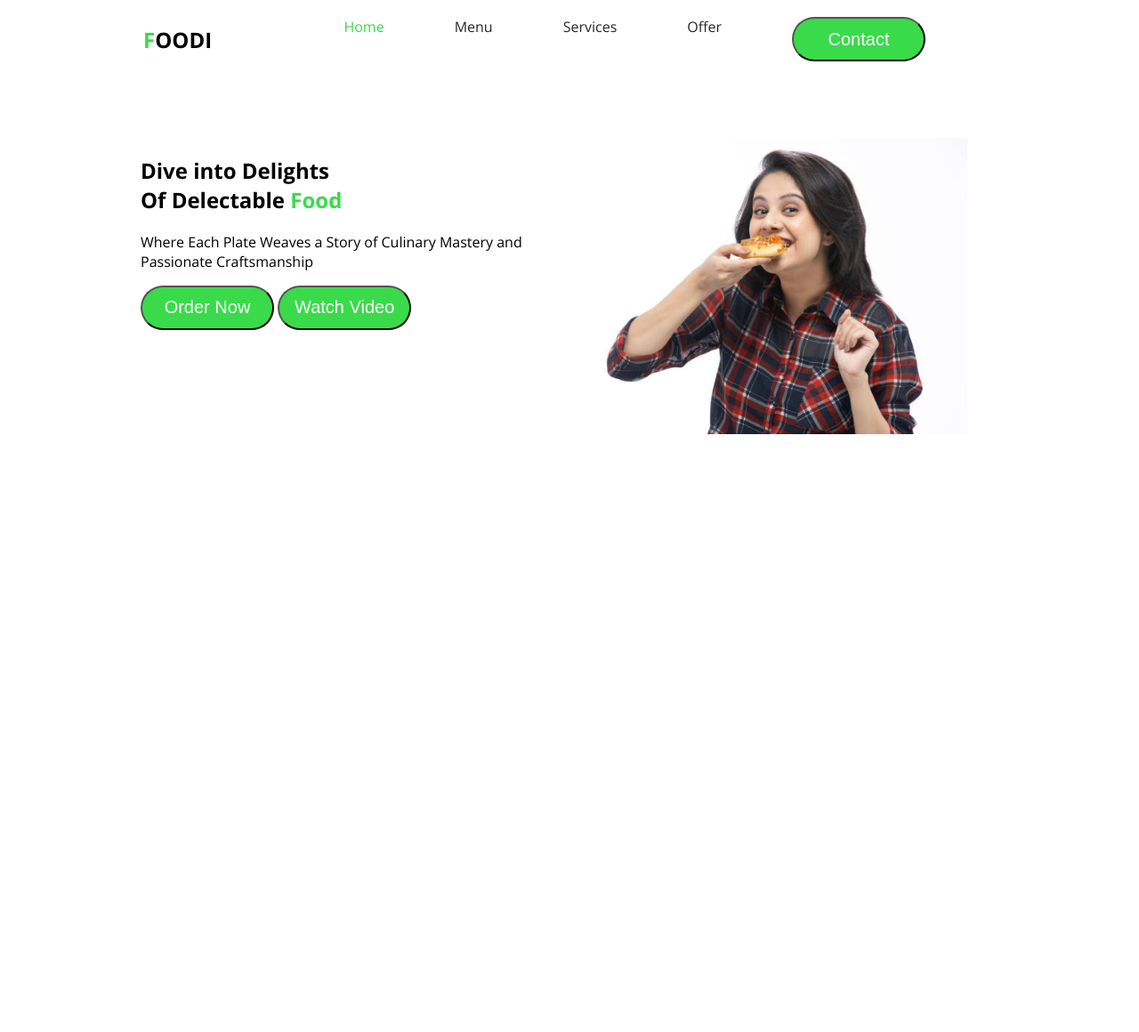
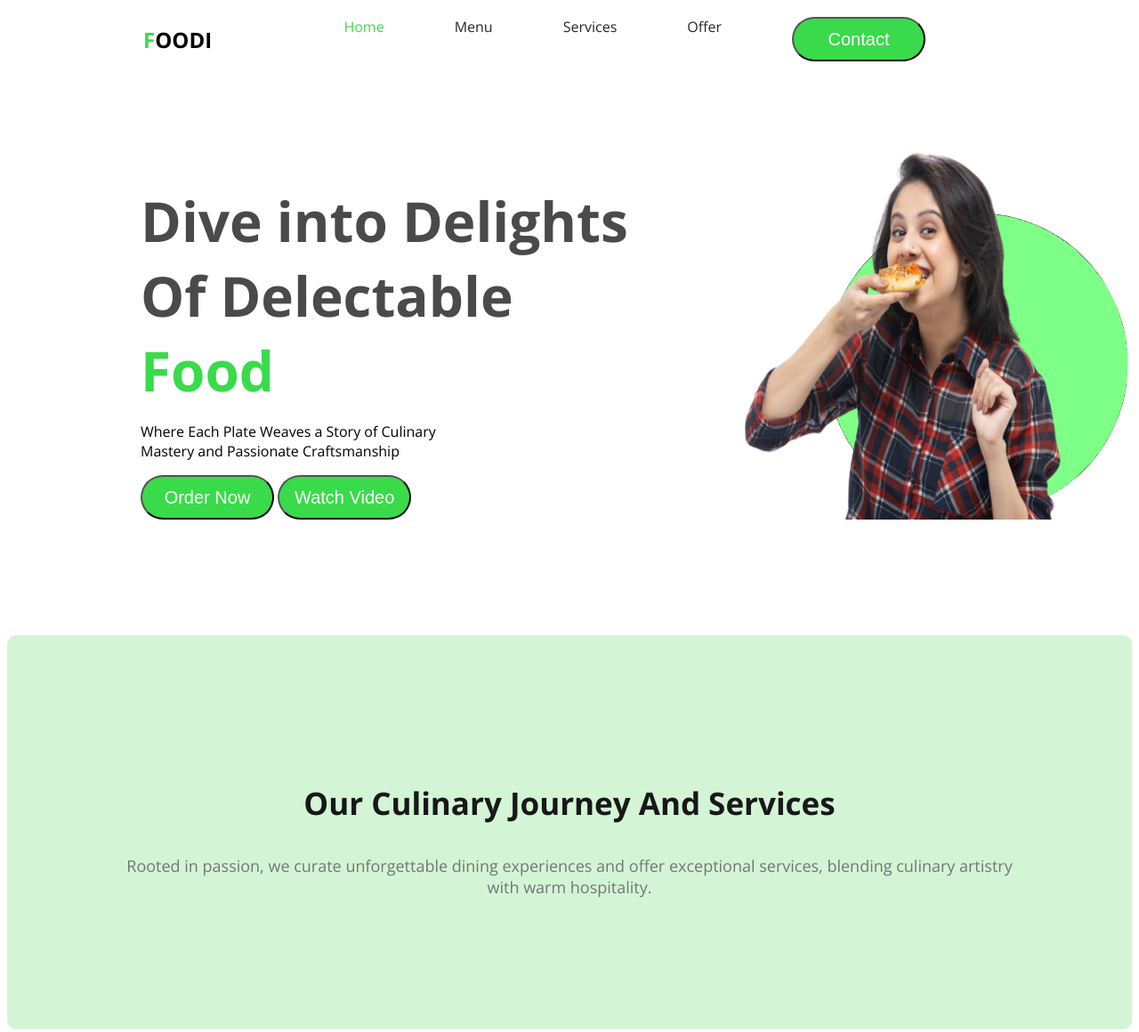
Before and after one commit to hmmirajulislammiru/my-first-portfolio-website, a plain HTML site: page index.html in a window 1280 px wide. Shown: the part 5-1165 px from the top of the page at 89% size. Before the commit the page ends 800 px from the top, so only its background shows below. Drawn offline with nearby package versions, Linux system fonts and the light colour scheme.

Commit message:
about section created

```diff
--- a/index.html
+++ b/index.html
@@ -12,7 +12,7 @@
     <link rel="stylesheet" href="styles/portfolio.css">
 </head>
 <body>
-    <header>
+    <header class="headers">
            <nav>
             <h2 class="portfolio-title"><span class="text-primary">F</span>OODI</h2>
             <UL>
@@ -26,15 +26,19 @@
            <div class="banner">
             <div class="banner-content">
                 <h2 class="banner-greeting">Dive into Delights <br> Of Delectable <span class="text-primary">Food</span> </h2>
-                <p>Where Each Plate Weaves a Story of Culinary Mastery and <br> Passionate Craftsmanship</p>
+                <p class="banner-description">Where Each Plate Weaves a Story of Culinary <br> Mastery and  Passionate Craftsmanship</p>
                 <button class="btn-primary">Order Now</button>
                 <button class="btn-primary">Watch Video</button>
 
             </div>
-            <img class="profile-pic" src="images/foodi1.jpg" alt="">
+            <img class="profile-pic" src="images/foodi1.png" alt="">
            </div>
     </header>
     <main>
+        <section class="about">
+            <h3 class="section-title">Our Culinary Journey And Services</h3>
+            <p class="section-discription">Rooted in passion, we curate unforgettable dining experiences and offer exceptional services, blending culinary artistry with warm hospitality.</p>
+        </section>
 
     </main>
     <footer>
--- a/styles/portfolio.css
+++ b/styles/portfolio.css
@@ -18,6 +18,20 @@ flex-shrink: 0;
 font-size: 20px;
 
 
+}
+
+.section-title{
+
+    color: #181818;
+    text-align: center;
+    font-size: 35px;
+    line-height: normal;
+    font-weight: 700;
+}
+.section-discription{
+    color: #757575;
+    text-align: center;
+    font-size: 18px;
 }
 /* nav related styles */
 nav {
@@ -48,10 +62,40 @@ nav a{
 
 /* header related styles */
 .banner{
-    padding:70px 30px 30px 150px ;
+    padding:70px 30px 0px 150px ;
     display: flex;
+    justify-content: space-between;
 
+}
+.banner-content{
+    max-width: 800px;
 }
 .banner .profile-pic{
     width: 500px;
 }
+.headers{
+    background: no-repeat;
+    background-position: bottom right;
+    background-image: url('../images/background.png')
+
+}
+.banner-greeting{
+    font-size: 62px;
+    color: #4A4A4A;
+    margin-bottom: 0;
+}
+.banner-title{
+font-size: 26px;
+font-weight: 500;
+margin-top: 5px;
+margin-bottom: 50px;
+}
+/* main section styles */
+
+/* about section styles */
+.about{
+    padding: 130px;
+    border-radius: 10px;
+    margin: 130px 0;
+    background-color: #d3f5d6;
+}
```
Also changed, not shown: images/background.png (added), images/foodi.jpg (deleted), images/foodi1.jpg (deleted), images/foodi1.png (added).
